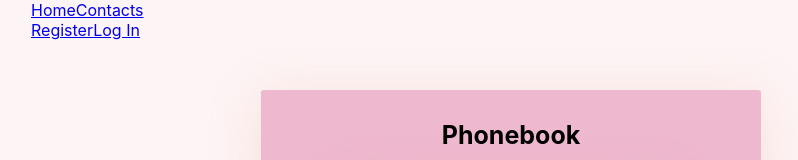
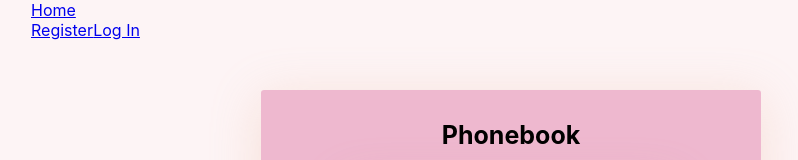
Before and after one commit to KingaMiko/goit-react-hw-08-phonebook, a React (Create React App) app: page /goit-react-hw-08-phonebook/contacts in a window 1280 px wide. Shown: the top 160 px of the page, without its empty margins (129-927 px from the left). Built offline with nearby package versions, Linux system fonts and the light colour scheme; no server answers.

Commit message:
AppBar witch Navigation and AuthNav added to Layout

```diff
--- a/package.json
+++ b/package.json
@@ -12,6 +12,7 @@
     "axios": "^1.5.0",
     "react": "^18.1.0",
     "react-dom": "^18.1.0",
+    "react-hot-toast": "^2.4.1",
     "react-redux": "^8.1.2",
     "react-router-dom": "^6.16.0",
     "react-scripts": "^5.0.1",
--- /dev/null
+++ b/src/components/AppBar/AppBar.jsx
@@ -0,0 +1,15 @@
+import { useAuth } from 'hooks/useAuth';
+import { Navigation } from 'components/Navigation/Navigation';
+import { UserMenu } from 'components/UserMenu/UserMenu';
+import { AuthNav } from 'components/AuthNav/AuthNav';
+
+export const AppBar = () => {
+  const { isLoggedIn } = useAuth();
+
+  return (
+    <header>
+      <Navigation />
+      {isLoggedIn ? <UserMenu /> : <AuthNav />}
+    </header>
+  );
+};
--- /dev/null
+++ b/src/components/AuthNav/AuthNav.jsx
@@ -0,0 +1,10 @@
+import { NavLink } from 'react-router-dom';
+
+export const AuthNav = () => {
+  return (
+    <div>
+      <NavLink to="/register">Register</NavLink>
+      <NavLink to="/login">Log In</NavLink>
+    </div>
+  );
+};
--- a/src/components/Layout/Layout.js
+++ b/src/components/Layout/Layout.js
@@ -1,22 +1,16 @@
-import { NavLink, Outlet } from 'react-router-dom';
+import { Outlet } from 'react-router-dom';
 import { Suspense } from 'react';
+import { Toaster } from 'react-hot-toast';
+import { AppBar } from 'components/AppBar/AppBar';
 
 export const Layout = () => {
   return (
     <div style={{ maxWidth: 960, margin: '0 auto', padding: '0 16px' }}>
-      <div>
-        <nav>
-          <NavLink to="/">Home</NavLink>
-          <NavLink to="/contacts">Contacts</NavLink>
-        </nav>
-        <div>
-          <NavLink to="/register">Register</NavLink>
-          <NavLink to="/login">Log In</NavLink>
-        </div>
-      </div>
+      <AppBar />
       <Suspense fallback={null}>
         <Outlet />
       </Suspense>
+      <Toaster position="top-right" reverseOrder={false} />
     </div>
   );
 };
--- /dev/null
+++ b/src/components/Navigation/Navigation.jsx
@@ -0,0 +1,12 @@
+import { useAuth } from 'hooks/useAuth';
+import { NavLink } from 'react-router-dom';
+
+export const Navigation = () => {
+  const { isLoggedIn } = useAuth();
+  return (
+    <nav>
+      <NavLink to="/">Home</NavLink>
+      {isLoggedIn ? <NavLink to="/contacts">Contacts</NavLink> : null}
+    </nav>
+  );
+};
--- /dev/null
+++ b/src/components/UserMenu/UserMenu.jsx
@@ -0,0 +1,19 @@
+import { useAuth } from 'hooks/useAuth';
+import { useDispatch } from 'react-redux';
+import { logOut } from 'redux/auth/operations';
+
+export const UserMenu = () => {
+  const dispatch = useDispatch();
+  const { user } = useAuth;
+
+  const handleLogout = () => dispatch(logOut());
+
+  return (
+    <div>
+      <p>Welcome, {user.name}</p>
+      <button type="button" onClick={handleLogout}>
+        Logout
+      </button>
+    </div>
+  );
+};
```
Also changed, not shown: 1 other file (tests, documents, lock files or other folders).
